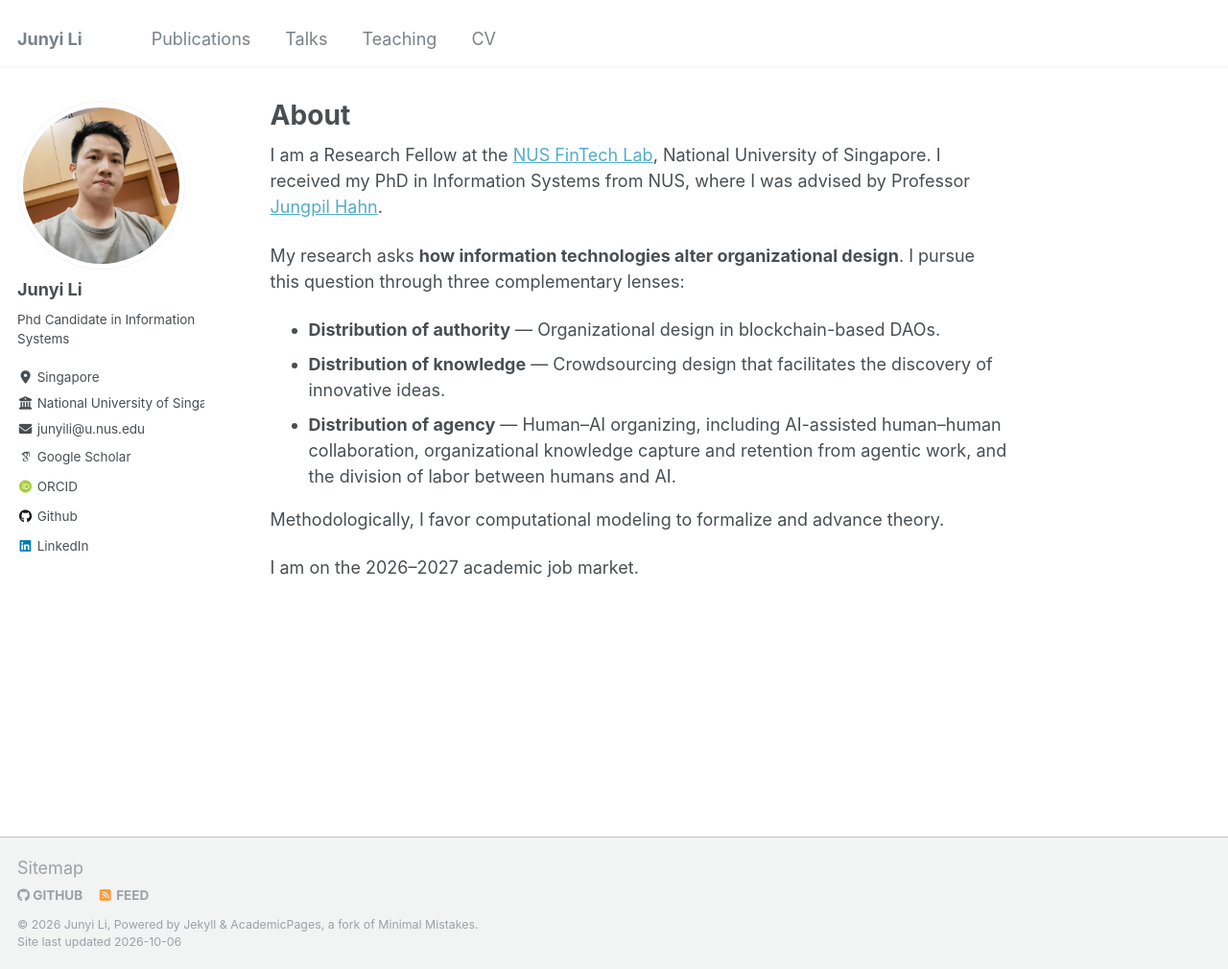
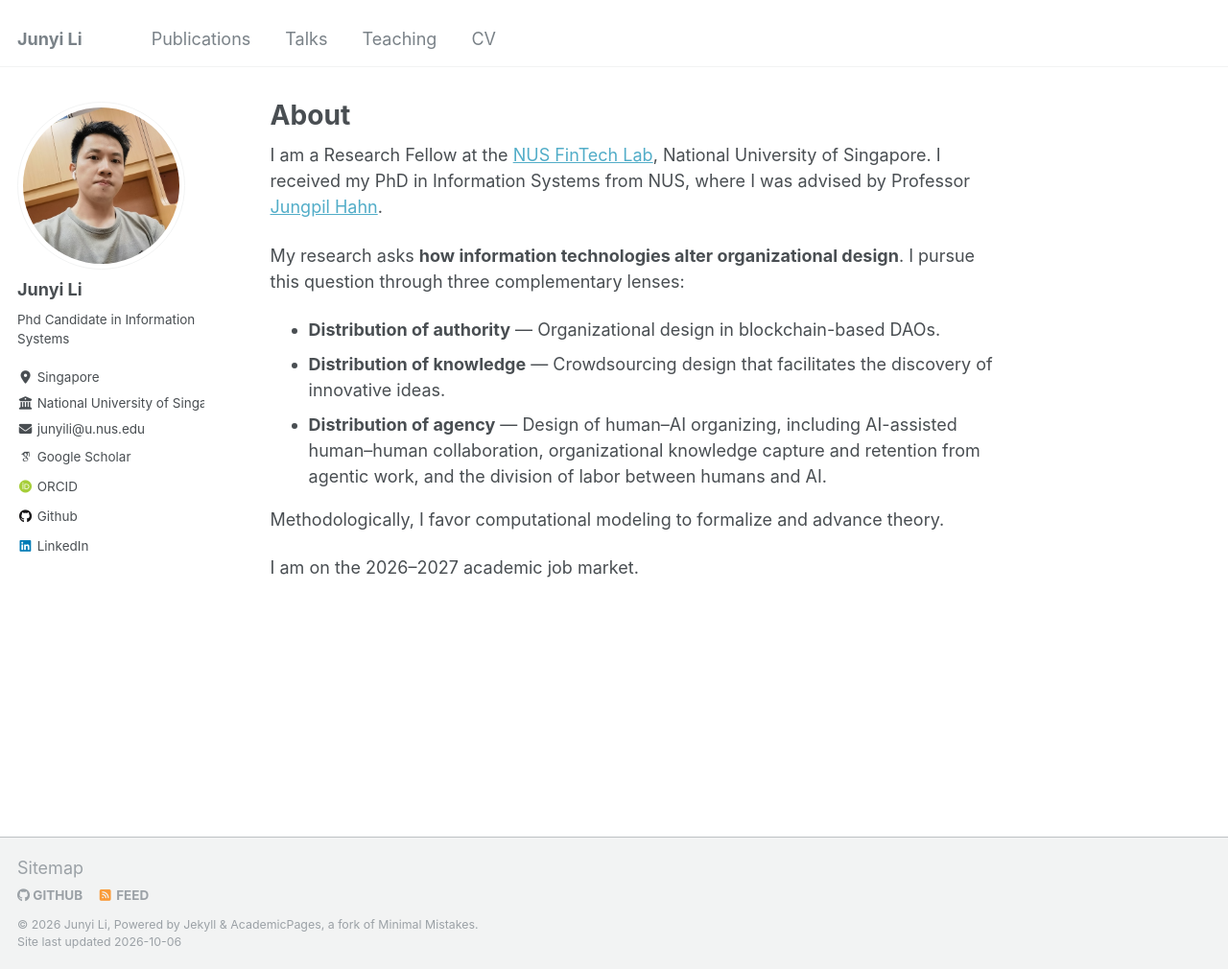
Before and after one commit to GrandJune/GrandJune.github.io, a Jekyll site: the page built from _pages/about.md, in a window 1280 px wide and 1010 px high. Shown: the whole window at 96% size. Built offline with Jekyll 4.4.1, drawn with Linux system fonts in a browser that asks for light colours; some web fonts are replaced.

Commit message:
Update about.md

```diff
--- a/_pages/about.md
+++ b/_pages/about.md
@@ -15,7 +15,7 @@ My research asks **how information technologies alter organizational design**. I
 
 - **Distribution of authority** — Organizational design in blockchain-based DAOs.
 - **Distribution of knowledge** — Crowdsourcing design that facilitates the discovery of innovative ideas.
-- **Distribution of agency** — Human–AI organizing, including AI-assisted human–human collaboration, organizational knowledge capture and retention from agentic work, and the division of labor between humans and AI.
+- **Distribution of agency** — Design of human–AI organizing, including AI-assisted human–human collaboration, organizational knowledge capture and retention from agentic work, and the division of labor between humans and AI.
 
 Methodologically, I favor computational modeling to formalize and advance theory.
 
```
